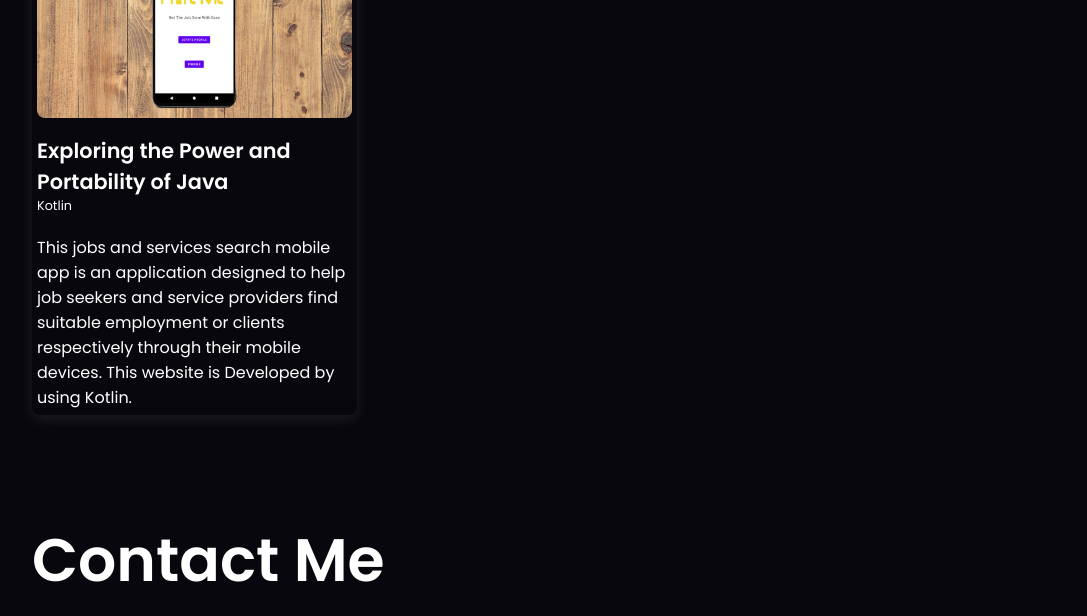
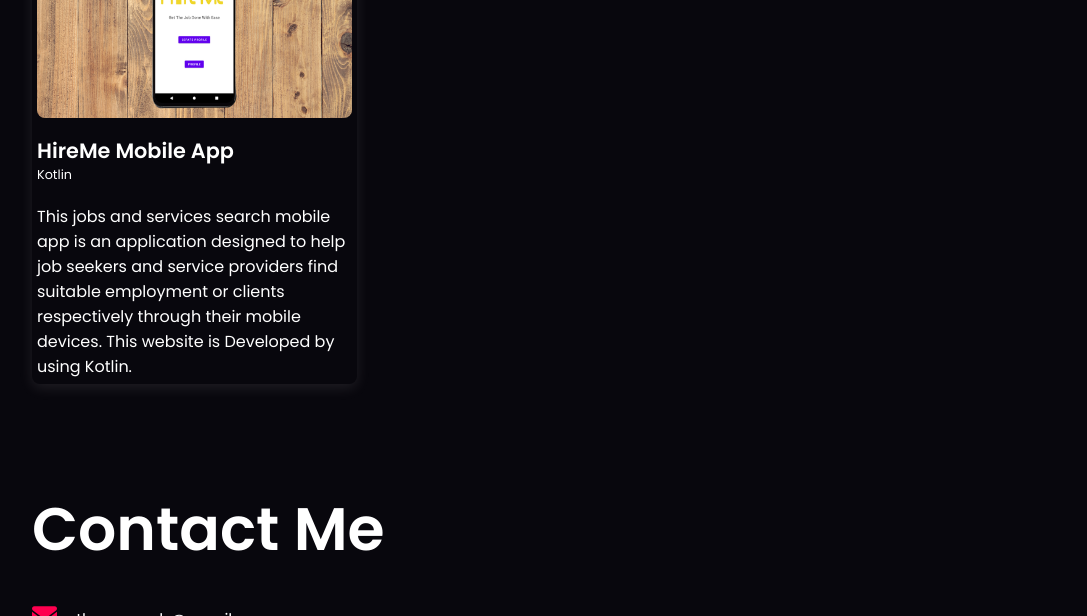
Before and after one commit to ThesaranaDissanayake/portfolio, a plain HTML site: page index.html in a window 1280 px wide. Shown: the part 3880-4496 px from the top of the page, without its empty margins (96-1183 px from the left). Drawn offline with nearby package versions, Linux system fonts and the light colour scheme.

Commit message:
titel change

```diff
--- a/index.html
+++ b/index.html
@@ -343,7 +343,7 @@
                <div class="post-box education">
                 <img src="images/hireme1.jpg" alt="Java photo" class="post-img">
 
-                <a href="https://github.com/ThesaranaDissanayake/MAD_HireME_Mobile_App" class="post-title">Exploring the Power and Portability of Java </a>
+                <a href="https://github.com/ThesaranaDissanayake/MAD_HireME_Mobile_App" class="post-title">HireMe Mobile App </a>
                 <h2 class="category">Kotlin</h2>
                 <p class="post-decription"></p>This jobs and services search mobile app is an application designed to help job seekers and service providers find suitable employment or clients respectively through their mobile devices. This website is Developed by using Kotlin.
 
```
